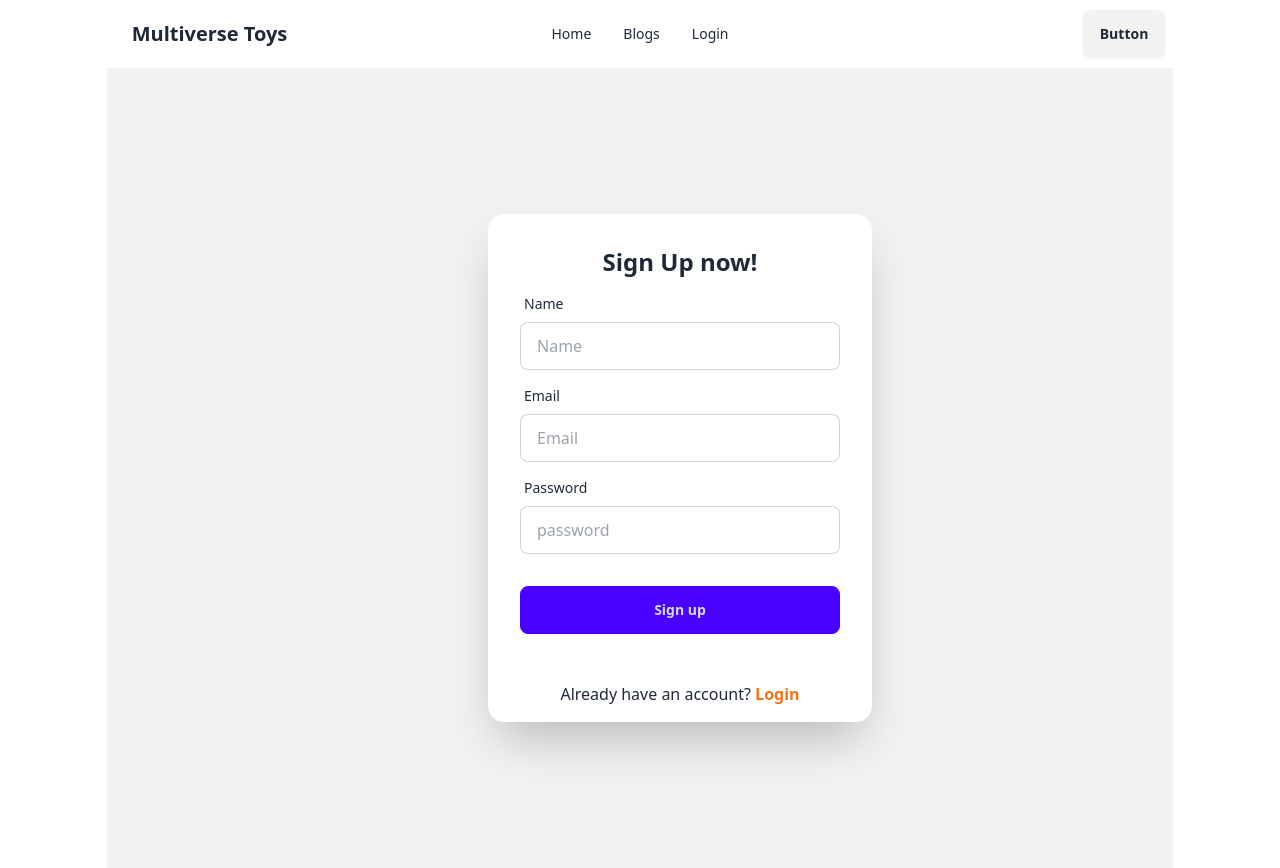
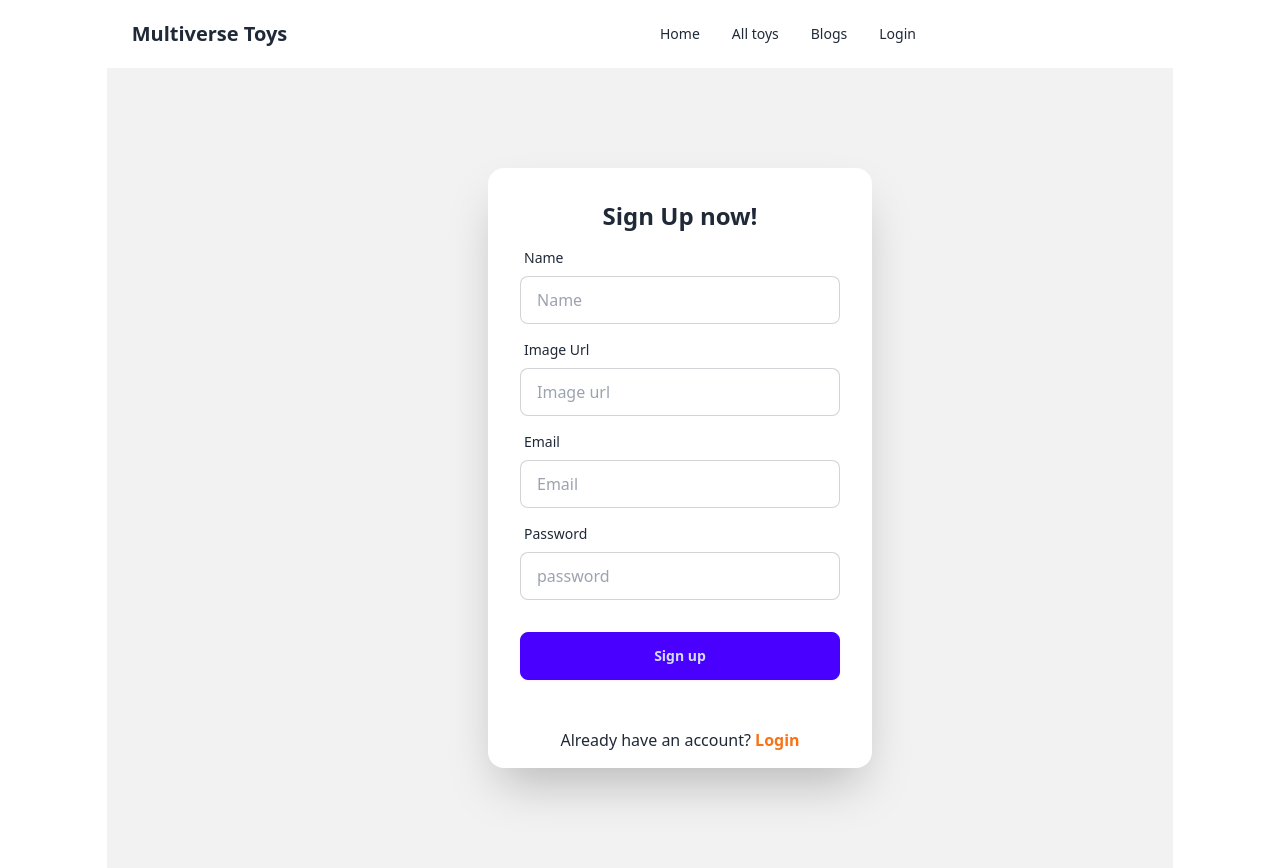
Before and after one commit to Shakib-Khan7/multiverse-toys, a React (Vite) app: page /signup in a window 1280 px wide. Built offline with nearby package versions, Linux system fonts and the light colour scheme; no server answers.

Commit message:
view details and profile img added

```diff
--- a/src/Signup/SignUp.jsx
+++ b/src/Signup/SignUp.jsx
@@ -11,12 +11,15 @@ const SignUp = () => {
         event.preventDefault();
         const form = event.target;
         const name = form.name.value;
+        const img = form.img.value;
         const email = form.email.value;
         const password = form.password.value;
 
         createUser(email,password)
         .then(result=>{
             const user = result.user
+            user.photoURL = img;
+            user.displayName = name
             console.log(user);
         })
         .catch(err=>{
@@ -46,6 +49,12 @@ const SignUp = () => {
                             </div>
                             <div className="form-control">
                                 <label className="label">
+                                    <span className="label-text">Image Url</span>
+                                </label>
+                                <input type="text" placeholder="Image url" name='img' className="input input-bordered" required />
+                            </div>
+                            <div className="form-control">
+                                <label className="label">
                                     <span className="label-text">Email</span>
                                 </label>
                                 <input type="email" placeholder="Email" className="input input-bordered" name='email' required />
--- a/src/components/Toys.jsx
+++ b/src/components/Toys.jsx
@@ -1,7 +1,14 @@
-import React from 'react';
+import React, { useContext } from 'react';
+import { AuthContext } from '../AuthProvider/AuthProvider';
+import { useNavigate } from 'react-router-dom';
 
 const Toys = ({toy}) => {
-    const {img,name,price,rating,seller_name,seller_email,available_quantity,detail_description,_id} = toy
+    const {img,name,price,rating,seller_name,seller_email,available_quantity,detail_description,_id} = toy;
+    const {user} = useContext(AuthContext)
+    const navigate = useNavigate()
+    const goTologin = () =>{
+        return navigate('/login')
+    }
     return (
         <div>
             <div className="card card-compact bg-base-100 w-96 shadow-xl">
@@ -17,7 +24,7 @@ const Toys = ({toy}) => {
                     <p>Rating : {rating}</p>
                     <div className="card-actions justify-end">
 
-                    <button className="btn btn-outline btn-primary" onClick={() => document.getElementById(`${_id}`).showModal()}>View Details</button>
+                    <button className="btn btn-outline btn-primary" onClick={user ? () => document.getElementById(`${_id}`).showModal() : goTologin }>View Details</button>
                 <dialog id={_id} className="modal">
                     <div className="modal-box w-11/12 max-w-5xl">
                         <div>
--- a/src/pages/shared/Navbar.jsx
+++ b/src/pages/shared/Navbar.jsx
@@ -4,6 +4,8 @@ import { AuthContext } from '../../AuthProvider/AuthProvider';
 
 const Navbar = () => {
     const {user,logOut} = useContext(AuthContext)
+
+
 
 
     const handleLogOut = () =>{
@@ -22,11 +24,11 @@ const Navbar = () => {
             Home
         </Link>
         </li>
-        {user&& <li>
+         <li>
         <Link to='/allToys'>
             All toys
         </Link>
-        </li>}
+        </li>
         <li>
         <Link>
             Blogs
@@ -94,9 +96,11 @@ const Navbar = () => {
                         {options}
                     </ul>
                 </div>
-                <div className="navbar-end">
-                    <a className="btn">Button</a>
-                </div>
+                {user&& <div className="navbar-end">
+                    <div className='w-11 rounded-full hover:cursor-pointer border  tooltip tooltip-bottom ' data-tip={user.displayName? user.displayName : user.email}>
+                        <img className='rounded-full' src="https://i.ibb.co/KxBgdF2/ironman.jpg" alt="" />
+                    </div>
+                </div>}
             </div>
         </div>
     );
```
